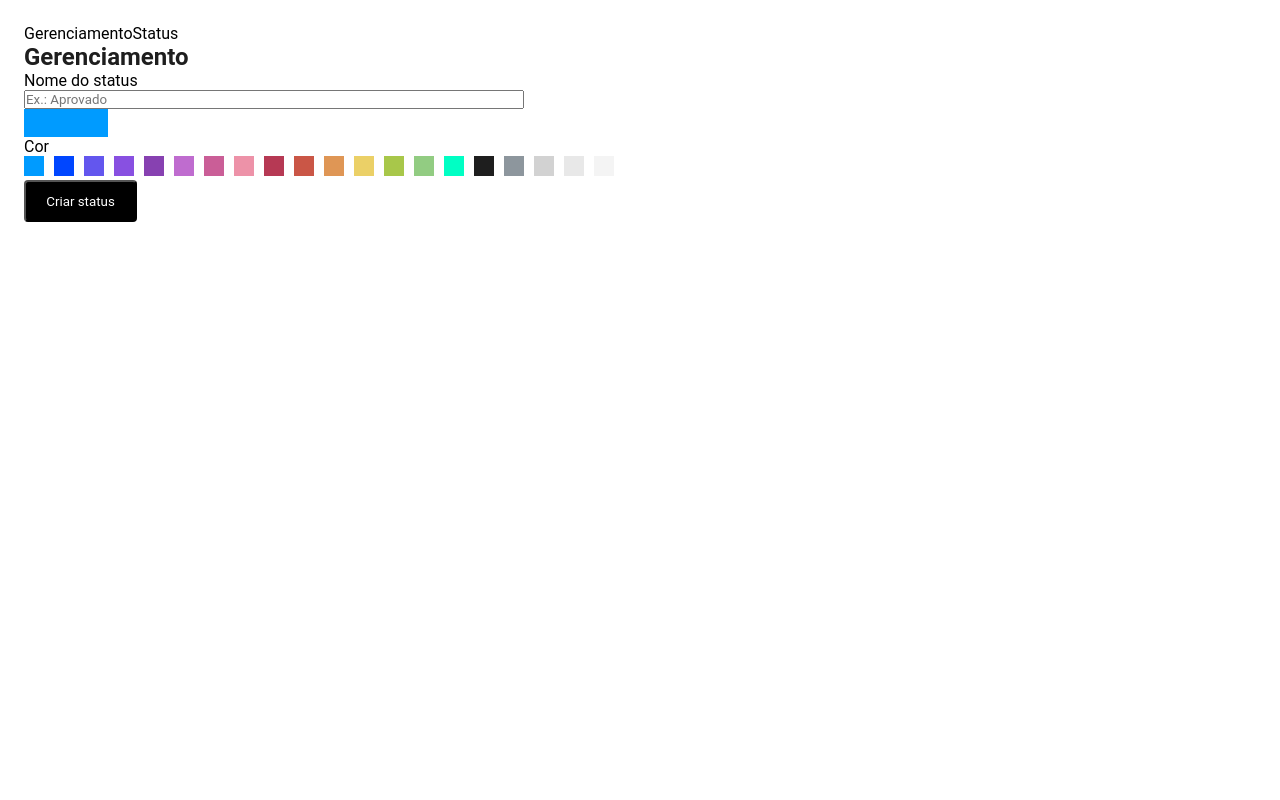
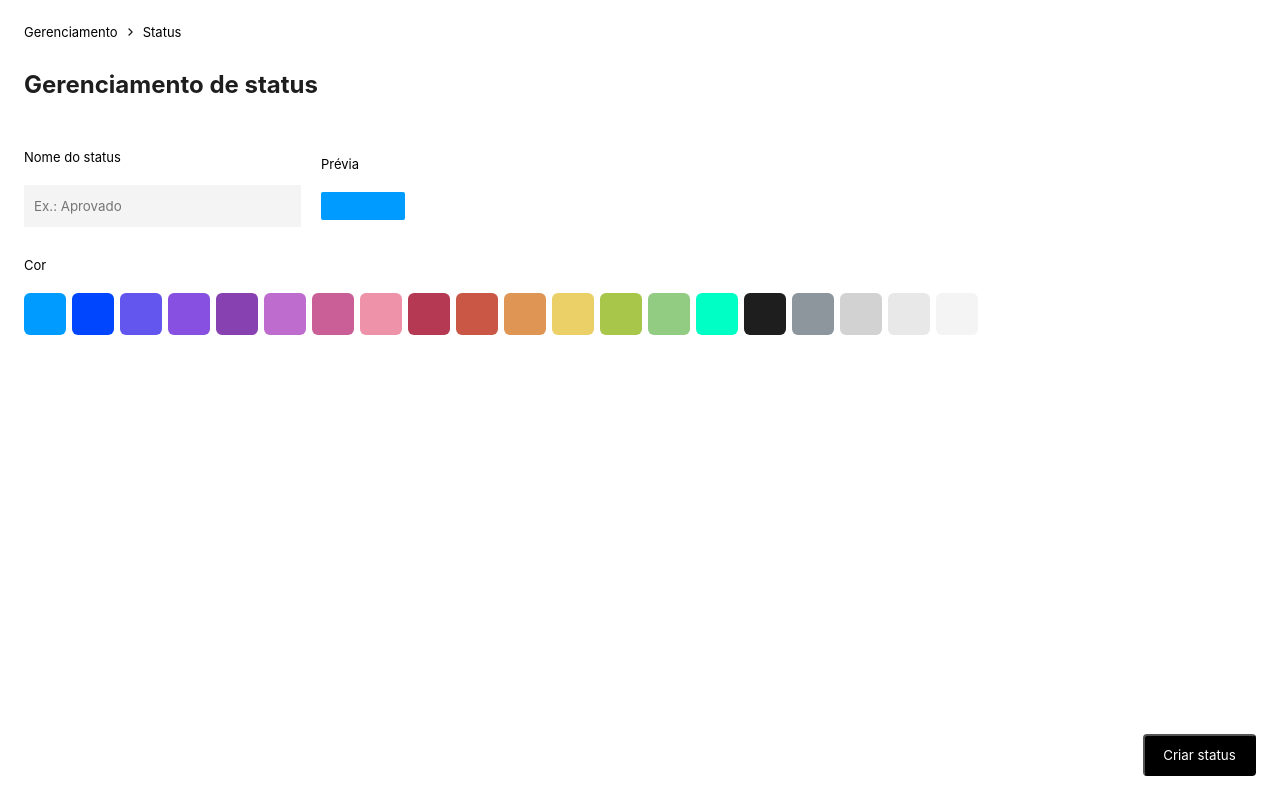
Before and after one commit to anaanderle/gerenciamento-de-status, a React (Create React App) app: page / in a window 1280 px wide. Built offline with nearby package versions, Linux system fonts and the light colour scheme; the HTML template or start-up script is replaced by a standard one.

Commit message:
adicionando estilização completa

```diff
--- a/src/App.css
+++ b/src/App.css
@@ -2,5 +2,5 @@
   margin: 0;
   padding: 0;
   box-sizing: border-box;
-  font-family: "Roboto", sans-serif;
+  font-family: "Inter", sans-serif;
 }
--- a/src/ui/screens/manageScreen.tsx
+++ b/src/ui/screens/manageScreen.tsx
@@ -4,14 +4,13 @@ import {
   Title,
   TextInput,
   Button,
-  Label,
   Preview,
-  InputRadio,
   InputRadioDiv,
   ColorInputs,
-  InputDiv,
+  ItemDiv,
   Section,
 } from "../styles";
+import arrowIcon from "../../assets/icons/arrowIcon.svg";
 
 const colors = [
   "#009BFF",
@@ -51,7 +50,7 @@ export function ManageScreen() {
   function renderColors() {
     return colors.map((color) => (
       <InputRadioDiv color={color}>
-        <InputRadio
+        <input
           type="radio"
           id="color"
           name="color"
@@ -67,29 +66,35 @@ export function ManageScreen() {
     <Section>
       <div>
         <span>Gerenciamento</span>
+        <img src={arrowIcon} alt="icon flecha" />
         <span>Status</span>
       </div>
-      <Title>Gerenciamento</Title>
+      <Title>Gerenciamento de status</Title>
 
-      <form onSubmit={handleSubmit}>
-        <InputDiv>
+      <ItemDiv row>
+        <ItemDiv>
           <label>Nome do status</label>
           <TextInput
             name="statusName"
             placeholder="Ex.: Aprovado"
             value={formData.statusName}
             onChange={handleChange}
+            maxLength="13"
           />
-        </InputDiv>
-        <Preview color={formData.color}>
-          <span>{formData.statusName}</span>
-        </Preview>
-        <InputDiv>
-          <label>Cor</label>
-          <ColorInputs>{renderColors()}</ColorInputs>
-        </InputDiv>
-        <Button>Criar status</Button>
-      </form>
+        </ItemDiv>
+        <ItemDiv>
+          <span>Prévia</span>
+          <Preview color={formData.color}>
+            <span>{formData.statusName}</span>
+          </Preview>
+        </ItemDiv>
+      </ItemDiv>
+
+      <ItemDiv>
+        <label>Cor</label>
+        <ColorInputs>{renderColors()}</ColorInputs>
+      </ItemDiv>
+      <Button onClick={handleSubmit}>Criar status</Button>
     </Section>
   );
 }
--- a/src/ui/styles.js
+++ b/src/ui/styles.js
@@ -3,6 +3,7 @@ import styled from "styled-components";
 export const Title = styled.h1`
   color: #1e1e1e;
   font-size: 24px;
+  padding: 30px 0 30px;
 `;
 
 export const TextInput = styled.input`
@@ -16,6 +17,9 @@ export const Button = styled.button`
   background-color: #000;
   color: #fff;
   border-radius: 4px;
+  position: fixed;
+  bottom: 24px;
+  right: 24px;
 `;
 
 export const Label = styled.label``;
@@ -28,35 +32,60 @@ export const Preview = styled.div`
   color: #fff;
   height: 28px;
   width: 84px;
-  overflow: hidden;
   padding: 5px;
   box-sizing: border-box;
   white-space: nowrap;
+  border-radius: 2px;
+
+  span {
+    font-size: 10px;
+  }
 `;
-
-export const InputRadio = styled.input``;
 
 export const InputRadioDiv = styled.div`
   input {
     position: absolute;
     opacity: 0;
+    width: 42px;
+    height: 42px;
   }
   div {
-    display: inline-block;
     background-color: ${(props) => props.color};
-    width: 20px;
-    height: 20px;
+    width: 42px;
+    height: 42px;
+    border-radius: 6px;
+  }
+  input:checked + div {
+    border: 2px solid black;
+  }
+  input:checked + div::after {
+    display: flex;
+    justify-content: center;
+    align-items: center;
+    width: 100%;
+    height: 100%;
+    content: "v";
   }
 `;
 
 export const ColorInputs = styled.div`
   display: flex;
-  gap: 10px;
+  gap: 6px;
 `;
 
-export const InputDiv = styled.div`
+export const ItemDiv = styled.div`
   display: flex;
-  flex-direction: column;
+  flex-direction: ${(props) => (props.row ? "row" : "column")};
+  gap: 20px;
+  align-items: ${(props) => (props.row ? "center" : "normal")};
+  padding: 10px 0px;
+  input {
+    width: 277px;
+    height: 42px;
+    padding: 10px;
+    background-color: #f4f4f4;
+    border: 0;
+  }
 `;
 
 export const Section = styled.section`
@@ -66,4 +95,10 @@ export const Section = styled.section`
   width: 100vw;
   height: 100vh;
   padding: 24px;
+  font-size: 13px;
+
+  img {
+    width: 5px;
+    margin: 0px 10px;
+  }
 `;
```
Also changed, not shown: src/assets/icons/arrowIcon.svg (added).
